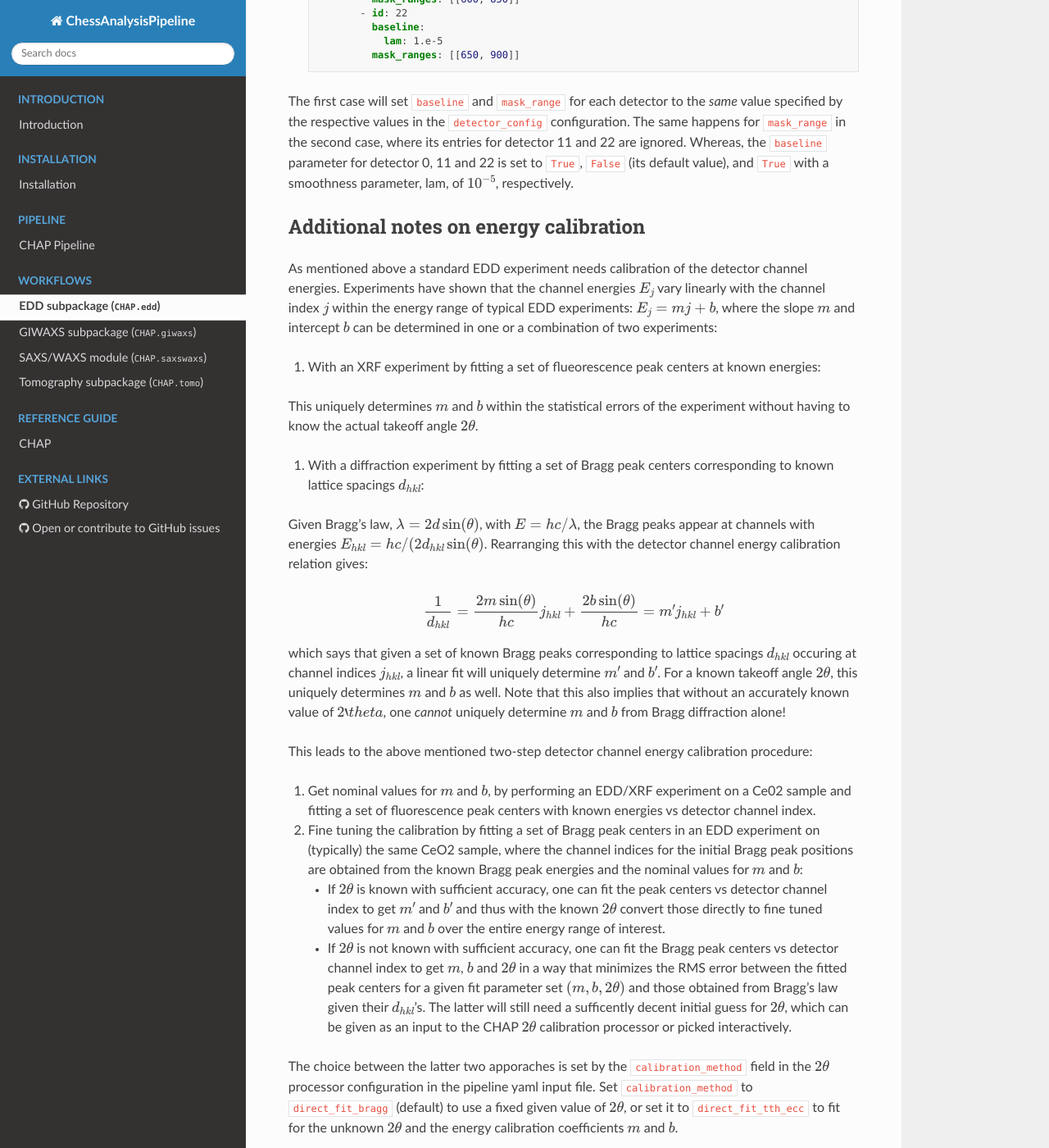
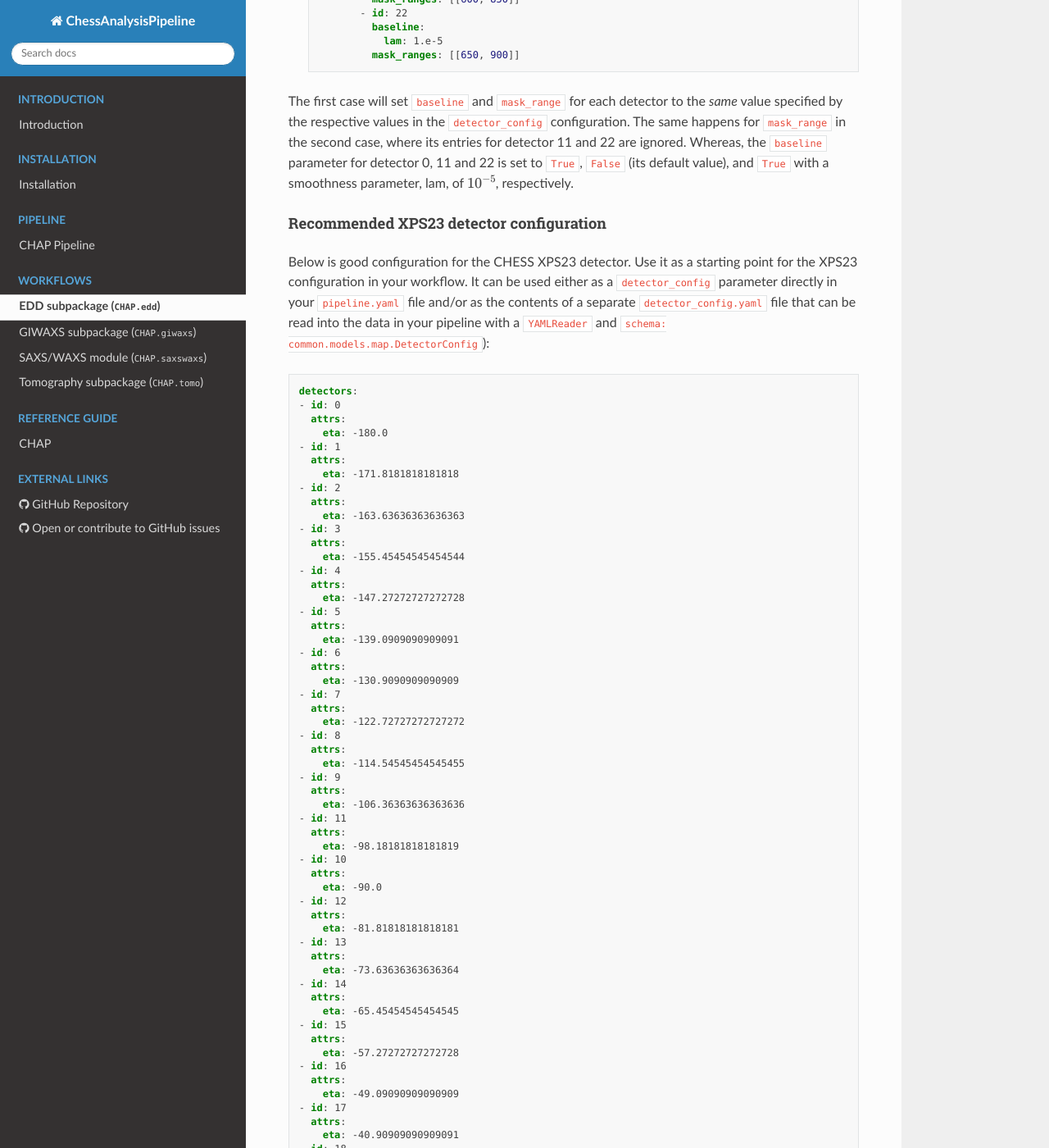
Before and after one commit to CHESSComputing/ChessAnalysisPipeline, a Sphinx documentation site: the page built from docs/workflows/EDD.md, in a window 1280 px wide and 1400 px high, scrolled down 8773 px. Shown: the whole window at 82% size. Built offline with Sphinx 7.4.7 and the Read the Docs theme 3.1.0, drawn with Linux system fonts in a browser that asks for light colours; pages that are not in the unit, such as notebooks, are missing from menus; some of the changed text lies outside the part shown.

Commit message:
doc: add recommended XPS23 detector config confirmed with measurement

````diff
--- a/docs/workflows/EDD.md
+++ b/docs/workflows/EDD.md
@@ -380,6 +380,78 @@ Take for example two scenarios for the detector configuration in the energy cali
 
 The first case will set `baseline` and `mask_range` for each detector to the *same* value specified by the respective values in the `detector_config` configuration. The same happens for `mask_range` in the second case, where its entries for detector 11 and 22 are ignored. Whereas, the `baseline` parameter for detector 0, 11 and 22 is set to `True`, `False` (its default value), and `True` with a smoothness parameter, lam, of $10^{-5}$, respectively.
 
+#### Recommended XPS23 detector configuration
+Below is good configuration for the CHESS XPS23 detector. Use it as a starting point for the XPS23 configuration in your workflow. It can be used either as a `detector_config` parameter directly in your `pipeline.yaml` file and/or as the contents of a separate `detector_config.yaml` file that can be read into the data in your pipeline with a `YAMLReader` and `schema: common.models.map.DetectorConfig`):
+```yaml
+detectors:
+- id: 0
+  attrs:
+    eta: -180.0
+- id: 1
+  attrs:
+    eta: -171.8181818181818
+- id: 2
+  attrs:
+    eta: -163.63636363636363
+- id: 3
+  attrs:
+    eta: -155.45454545454544
+- id: 4
+  attrs:
+    eta: -147.27272727272728
+- id: 5
+  attrs:
+    eta: -139.0909090909091
+- id: 6
+  attrs:
+    eta: -130.9090909090909
+- id: 7
+  attrs:
+    eta: -122.72727272727272
+- id: 8
+  attrs:
+    eta: -114.54545454545455
+- id: 9
+  attrs:
+    eta: -106.36363636363636
+- id: 11
+  attrs:
+    eta: -98.18181818181819
+- id: 10
+  attrs:
+    eta: -90.0
+- id: 12
+  attrs:
+    eta: -81.81818181818181
+- id: 13
+  attrs:
+    eta: -73.63636363636364
+- id: 14
+  attrs:
+    eta: -65.45454545454545
+- id: 15
+  attrs:
+    eta: -57.27272727272728
+- id: 16
+  attrs:
+    eta: -49.09090909090909
+- id: 17
+  attrs:
+    eta: -40.90909090909091
+- id: 18
+  attrs:
+    eta: -32.72727272727272
+- id: 19
+  attrs:
+    eta: -24.54545454545456
+- id: 21
+  attrs:
+    eta: -8.181818181818187
+- id: 22
+  attrs:
+    eta: 0.0
+```
+
 ## Additional notes on energy calibration
 
 As mentioned above a standard EDD experiment needs calibration of the detector channel energies. Experiments have shown that the channel energies $E_j$ vary linearly with the channel index $j$ within the energy range of typical EDD experiments: $E_j = mj+b$, where the slope $m$ and intercept $b$ can be determined in one or a combination of two experiments:
````
